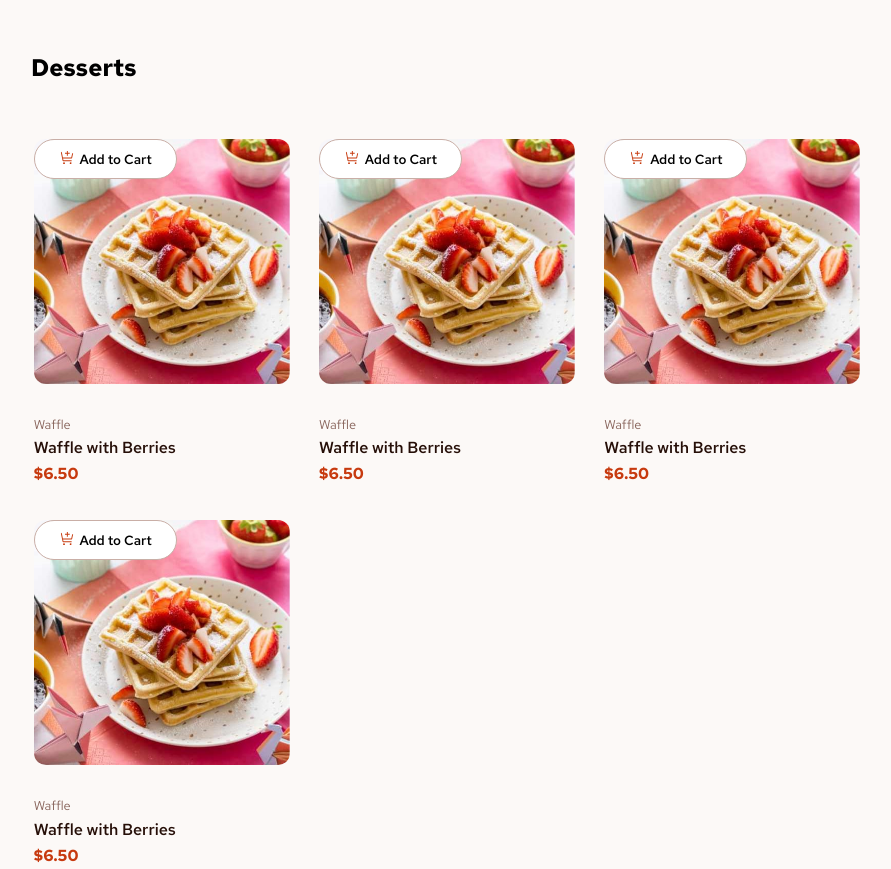
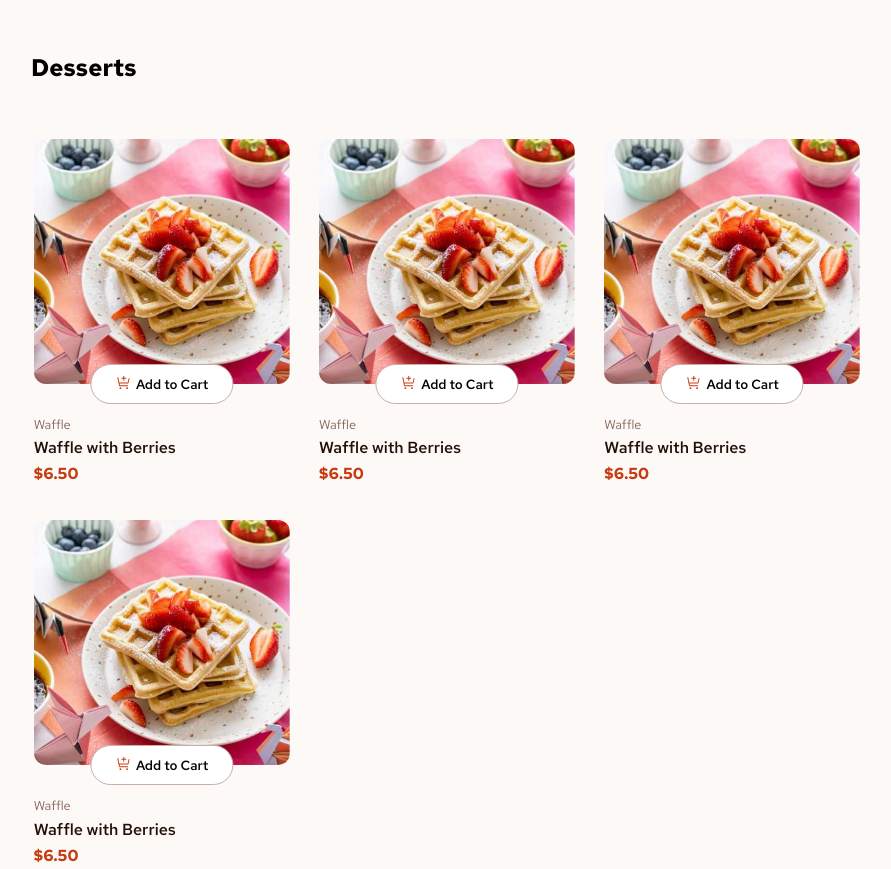
Before and after one commit to MohamedAlrammal/Product-list-with-cart-challenge, a plain HTML site: page index.html in a window 1280 px wide. Shown: the top 869 px of the page, without its empty margins (1-892 px from the left). Drawn offline with Linux system fonts and the light colour scheme.

Commit message:
Fix button position issue[2]

```diff
--- a/styles.css
+++ b/styles.css
@@ -91,8 +91,11 @@
 
 .dessert-card-button{
     position: absolute;
-    place-self: start;
-    /* top: 67%; */
+    left: 50%;
+    bottom: 0;
+    width: max-content;
+    transform: translate(-50%, 50%);
+
     display: flex;
     gap: 0.3rem;
     padding: 0.625rem 1.5rem;
@@ -101,12 +104,14 @@
     background-color: white;
     font-family: 'redhat';
     font-weight: 600;
+
     transition: border-color 0.2s ease-in-out, color 0.2s ease-in-out;
 }
 
 .dessert-card-button:hover{
     color: var(--red);
     border-color: var(--red);
+    cursor: pointer;
 }
 
 .dessert-card-button img{
```
